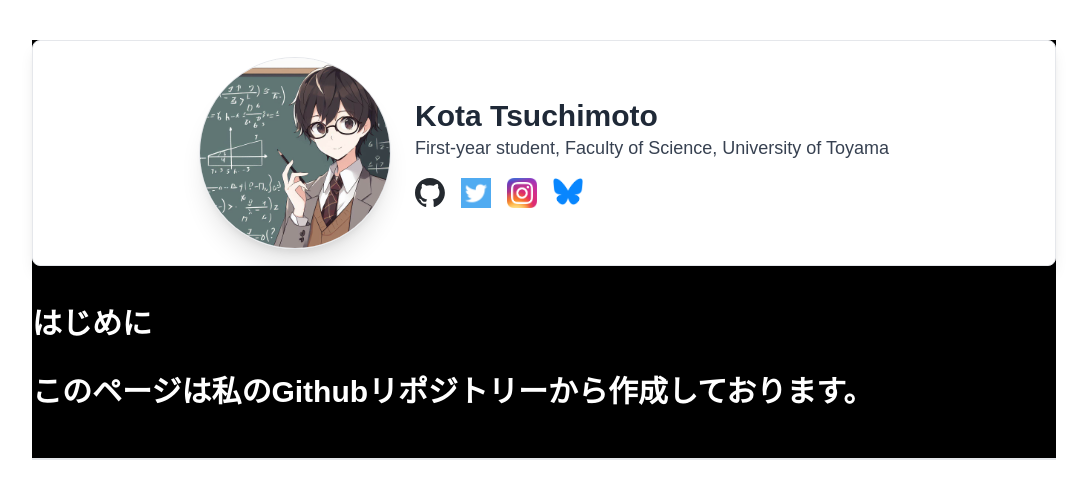
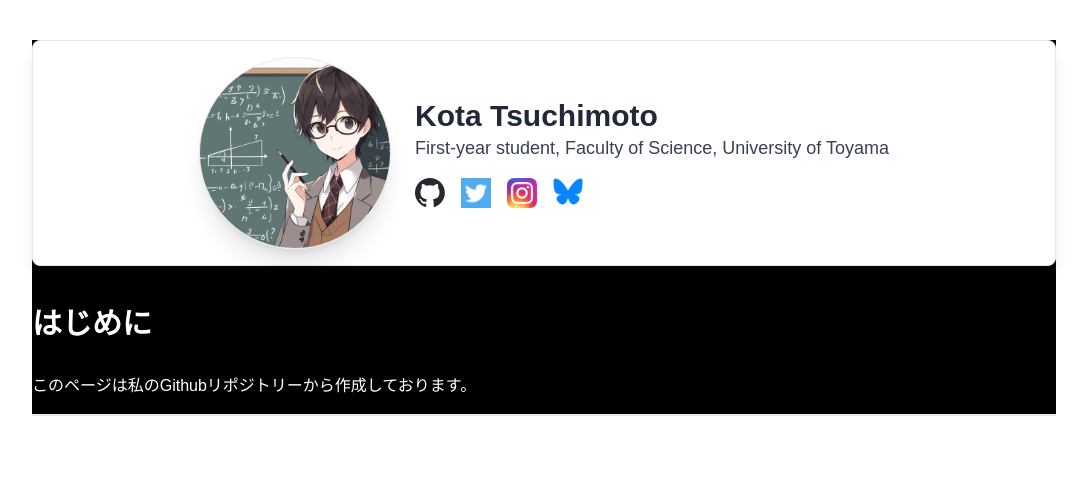
Before and after one commit to mocho271828/mitaka-macintosh, a Next.js app: page / in a window 1280 px wide. Shown: the top 498 px of the page, without its empty margins (96-1183 px from the left). Built offline with nearby package versions, Linux system fonts and the light colour scheme.

Commit message:
Update page.tsx

```diff
--- a/app/page.tsx
+++ b/app/page.tsx
@@ -39,7 +39,7 @@ export default function Home() {
         <section className="mb-10 pb-4 border-b-2 text-white">
           <h2 className="text-2xl md:text-3xl font-extrabold text-white mb-8">はじめに</h2>
           <div className="space-y-4 text-white">
-            <p className="text-2xl md:text-3xl font-extrabold text-white mb-8">
+            <p>
               このページは私のGithubリポジトリーから作成しております。
             </p>
           </div>
```
